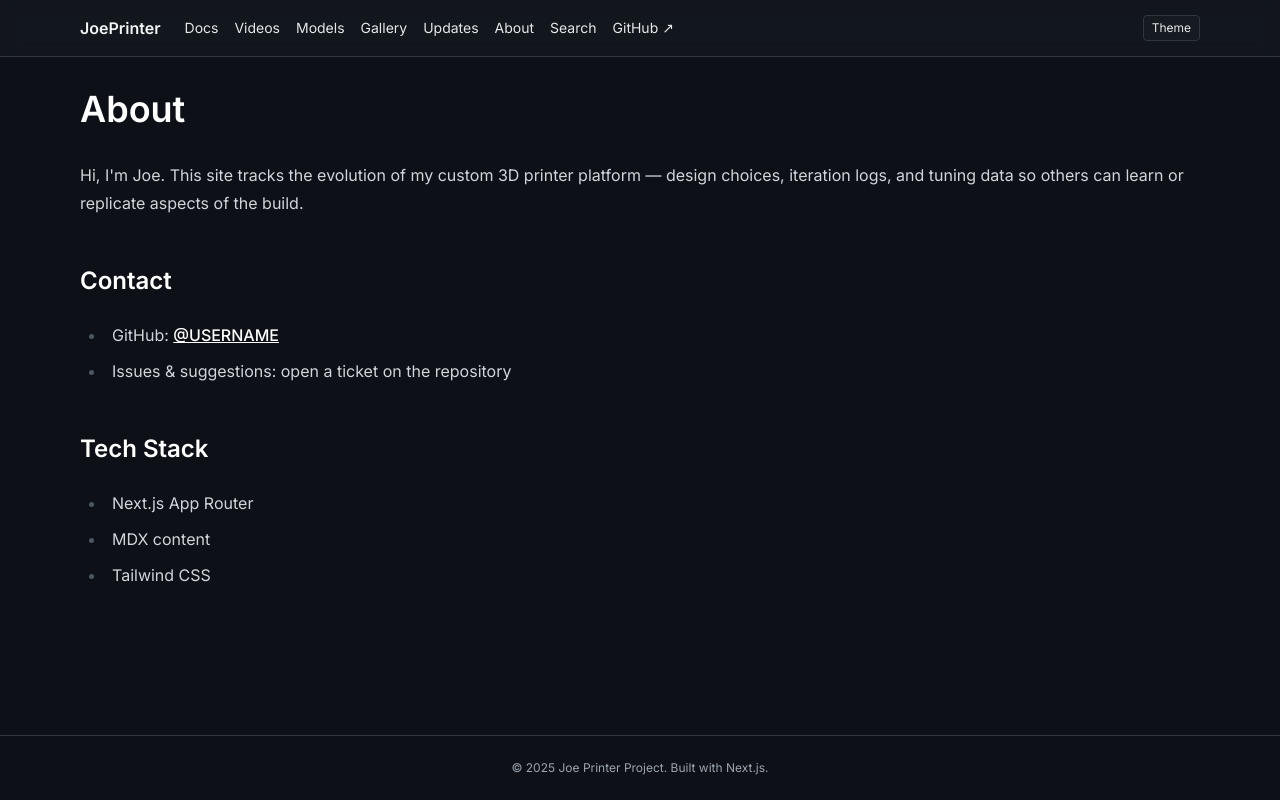
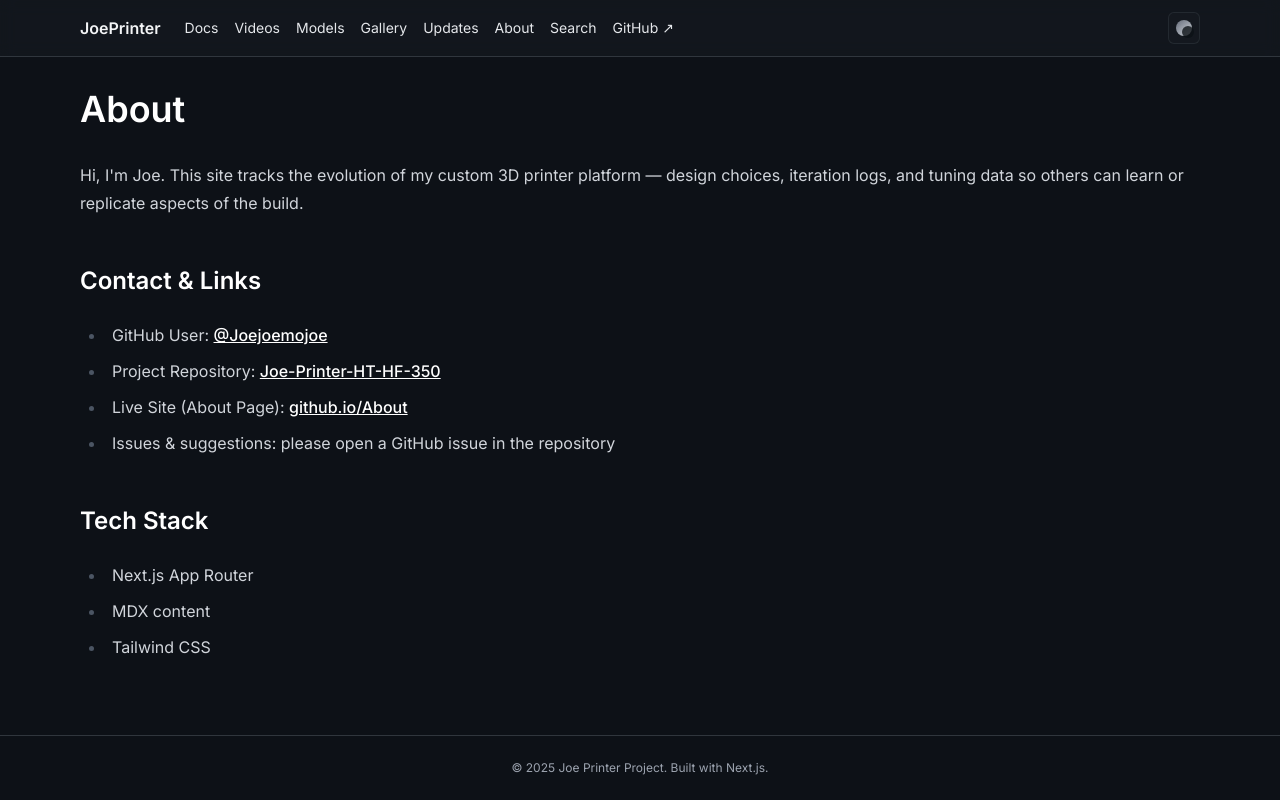
Before and after one commit to Joejoemojoe/Joe-Printer-HT-HF-350, a Next.js app: page /about in a window 1280 px wide. Built offline with nearby package versions, Linux system fonts and the light colour scheme.

Commit message:
Animation Added to Theme, Fixed Image display renders

```diff
--- a/src/app/about/page.tsx
+++ b/src/app/about/page.tsx
@@ -3,10 +3,12 @@ export default function AboutPage() {
     <div className="prose prose-invert max-w-none">
       <h1>About</h1>
       <p>Hi, I&#39;m Joe. This site tracks the evolution of my custom 3D printer platform — design choices, iteration logs, and tuning data so others can learn or replicate aspects of the build.</p>
-      <h2>Contact</h2>
+      <h2>Contact & Links</h2>
       <ul>
-        <li>GitHub: <a href="https://github.com/USERNAME" target="_blank" rel="noopener noreferrer">@USERNAME</a></li>
-        <li>Issues & suggestions: open a ticket on the repository</li>
+        <li>GitHub User: <a href="https://github.com/Joejoemojoe" target="_blank" rel="noopener noreferrer">@Joejoemojoe</a></li>
+        <li>Project Repository: <a href="https://github.com/Joejoemojoe/Joe-Printer-HT-HF-350" target="_blank" rel="noopener noreferrer">Joe-Printer-HT-HF-350</a></li>
+        <li>Live Site (About Page): <a href="https://joejoemojoe.github.io/Joe-Printer-HT-HF-350/about/" target="_blank" rel="noopener noreferrer">github.io/About</a></li>
+        <li>Issues & suggestions: please open a GitHub issue in the repository</li>
       </ul>
       <h2>Tech Stack</h2>
       <ul>
--- a/src/app/blog/page.tsx
+++ b/src/app/blog/page.tsx
@@ -79,17 +79,18 @@ export default function BlogIndex() {
                               </div>
                             );
                           }
-                          return <img src={url} alt={m.alt || p.meta.title} className="w-20 h-16 object-cover rounded border border-border shrink-0" />;
+                          // Eagerly load update thumbnails for immediate visual display
+                          return <img src={url} alt={m.alt || p.meta.title} className="w-20 h-16 object-cover rounded border border-border shrink-0" loading="eager" fetchPriority="high" />;
                         }
                         if (m.type === 'video') {
                           const poster = m.poster ? withBase(m.poster) : '';
                           if (poster) {
-                            return <img src={poster} alt={p.meta.title} className="w-20 h-16 object-cover rounded border border-border shrink-0" />;
+                            return <img src={poster} alt={p.meta.title} className="w-20 h-16 object-cover rounded border border-border shrink-0" loading="eager" fetchPriority="high" />;
                           }
                           const ext = (m.url.split('.').pop() || '').toLowerCase();
                           const type = ext === 'mp4' ? 'video/mp4' : ext === 'webm' ? 'video/webm' : ext === 'ogv' ? 'video/ogg' : ext === 'mov' ? 'video/quicktime' : undefined;
                           return (
-                            <video className="w-20 h-16 object-cover rounded border border-border shrink-0" muted playsInline loop preload="metadata">
+                            <video className="w-20 h-16 object-cover rounded border border-border shrink-0" muted playsInline loop preload="auto" autoPlay>
                               <source src={url} {...(type ? { type } : {})} />
                             </video>
                           );
--- a/src/app/docs/[slug]/page.tsx
+++ b/src/app/docs/[slug]/page.tsx
@@ -1,6 +1,6 @@
-import { getDocSlugs, getDocBySlug } from '@/lib/mdx';
+import { getDocSlugs, getDocBySlug, renderMdx } from '@/lib/mdx';
 import { notFound } from 'next/navigation';
-import { MDXRemote } from 'next-mdx-remote/rsc';
+import { Fragment } from 'react';
 
 export const revalidate = 60;
 
@@ -11,11 +11,14 @@ export async function generateStaticParams() {
 export default async function DocPage({ params }: { params: Promise<{ slug: string }> }) {
   const { slug } = await params;
   try {
-    const { meta, content } = getDocBySlug(slug);
+  const { meta, content } = getDocBySlug(slug);
+  const code = await renderMdx(content);
+  const MDXContent = new Function(code)().default;
     return (
       <article className="prose prose-invert max-w-none">
         <h1>{meta.title}</h1>
-        <MDXRemote source={content} />
+    <MDXContent components={{}}
+    />
       </article>
     );
   } catch (e) {
--- a/src/app/layout.tsx
+++ b/src/app/layout.tsx
@@ -15,6 +15,8 @@ export const metadata: Metadata = {
   metadataBase: new URL('https://example.com')
 };
 
+const BUILD_YEAR = new Date().getFullYear();
+
 export default function RootLayout({ children }: { children: ReactNode }) {
   const basePath = process.env.NEXT_PUBLIC_BASE_PATH || '';
   const model = getFirstModel();
@@ -29,8 +31,12 @@ export default function RootLayout({ children }: { children: ReactNode }) {
         <link rel="dns-prefetch" href="//unpkg.com" />
         <link rel="preconnect" href="https://unpkg.com" crossOrigin="anonymous" />
   {/* Intentionally do not preload the 3D model to keep first-load data small. */}
+        {/* Early inline theme script to avoid class mismatch */}
+        <script
+          dangerouslySetInnerHTML={{ __html: `(()=>{try{const s=localStorage.getItem('theme');if(s==='dark'||(!s&&window.matchMedia('(prefers-color-scheme: dark)').matches)){document.documentElement.classList.add('dark');}else{document.documentElement.classList.remove('dark');}}catch(e){}})();` }}
+        />
       </head>
-      <body className="font-sans bg-ink text-gray-200 min-h-screen flex flex-col">
+      <body className="font-sans bg-ink text-gray-200 min-h-screen flex flex-col" suppressHydrationWarning>
   {/* Load model-viewer early so the 3D model can render ASAP */}
   <Script id="model-viewer-cdn" src="https://unpkg.com/@google/model-viewer/dist/model-viewer.min.js" type="module" strategy="beforeInteractive" />
         <header className="border-b border-border bg-surface/80 backdrop-blur supports-[backdrop-filter]:bg-surface/60 sticky top-0 z-40">
@@ -44,7 +50,7 @@ export default function RootLayout({ children }: { children: ReactNode }) {
               <Link className="hover:text-white" href="/blog">Updates</Link>
               <Link className="hover:text-white" href="/about">About</Link>
               <Link className="hover:text-white" href="/search">Search</Link>
-              <a className="hover:text-white" href="https://github.com/USERNAME/REPO" target="_blank" rel="noopener noreferrer">GitHub ↗</a>
+              <a className="hover:text-white" href="https://github.com/Joejoemojoe/Joe-Printer-HT-HF-350" target="_blank" rel="noopener noreferrer">GitHub ↗</a>
             </nav>
             <div className="ml-auto flex items-center gap-4">
               <ThemeToggle />
@@ -54,14 +60,9 @@ export default function RootLayout({ children }: { children: ReactNode }) {
         <main className="flex-1 mx-auto w-full max-w-6xl px-4 py-8 flex gap-8">
           {children}
         </main>
-        <footer className="border-t border-border py-6 text-center text-xs text-gray-400">
-          © {new Date().getFullYear()} Joe Printer Project. Built with Next.js.
+        <footer className="border-t border-border py-6 text-center text-xs text-gray-400" suppressHydrationWarning>
+          © {BUILD_YEAR} Joe Printer Project. Built with Next.js.
         </footer>
-        <script dangerouslySetInnerHTML={{ __html: `
-          (function(){
-            try { const s = localStorage.getItem('theme'); if(s==='dark'||(!s&&window.matchMedia('(prefers-color-scheme: dark)').matches)){document.documentElement.classList.add('dark');} } catch(e) {}
-          })();
-        `}} />
       </body>
     </html>
   );
--- a/src/components/ThemeToggle.tsx
+++ b/src/components/ThemeToggle.tsx
@@ -1,17 +1,44 @@
 'use client';
 import { useEffect, useState } from 'react';
 
+// Low-key theme toggle: subtle icon circle, no harsh contrast, small footprint.
 export default function ThemeToggle() {
   const [mounted, setMounted] = useState(false);
-  useEffect(()=>{ setMounted(true); },[]);
+  const [isDark, setIsDark] = useState(false);
+
+  useEffect(() => {
+    setMounted(true);
+    // Read current theme from html class (already set by inline script to avoid FOUC)
+    setIsDark(document.documentElement.classList.contains('dark'));
+  }, []);
+
   const toggle = () => {
     const html = document.documentElement;
-    const next = html.classList.contains('dark') ? 'light' : 'dark';
-    html.classList.toggle('dark');
-    try { localStorage.setItem('theme', next); } catch(e) {}
+    const nowDark = !html.classList.contains('dark');
+    if (nowDark) html.classList.add('dark'); else html.classList.remove('dark');
+    setIsDark(nowDark);
+    try { localStorage.setItem('theme', nowDark ? 'dark' : 'light'); } catch(e) {}
   };
-  if(!mounted) return null;
+
+  if (!mounted) {
+    // Avoid hydration mismatch: render a tiny placeholder that matches final dimensions.
+    return <span className="inline-block w-8 h-8 rounded-md border border-transparent" aria-hidden />;
+  }
+
   return (
-    <button onClick={toggle} className="text-xs px-2 py-1 rounded border border-border bg-surface hover:border-gray-500" aria-label="Toggle theme">Theme</button>
+    <button
+      type="button"
+      onClick={toggle}
+      aria-label={isDark ? 'Switch to light theme' : 'Switch to dark theme'}
+      className="group w-8 h-8 inline-flex items-center justify-center rounded-md border border-border/60 bg-surface/60 hover:bg-surface/80 hover:border-border transition-colors focus:outline-none focus:ring-1 focus:ring-accent/40 text-gray-400 hover:text-gray-200"
+    >
+      {/* Icon: sun/moon hybrid rendered with simple shapes to keep contrast soft */}
+      <span className="relative w-4 h-4 block">
+        {/* Base circle */}
+        <span className="absolute inset-0 rounded-full bg-gradient-to-br from-gray-300 to-gray-500 dark:from-gray-500 dark:to-gray-300 shadow-inner transition-colors" />
+        {/* Crescent mask for light mode (shows moon in dark mode) */}
+        <span className={`absolute inset-0 rounded-full bg-ink transition-all duration-300 ${isDark ? 'scale-75 translate-x-1 translate-y-1 opacity-80' : 'opacity-0 scale-0'}`} />
+      </span>
+    </button>
   );
 }
```
Also changed, not shown: 3 other files (tests, documents, lock files or other folders).
